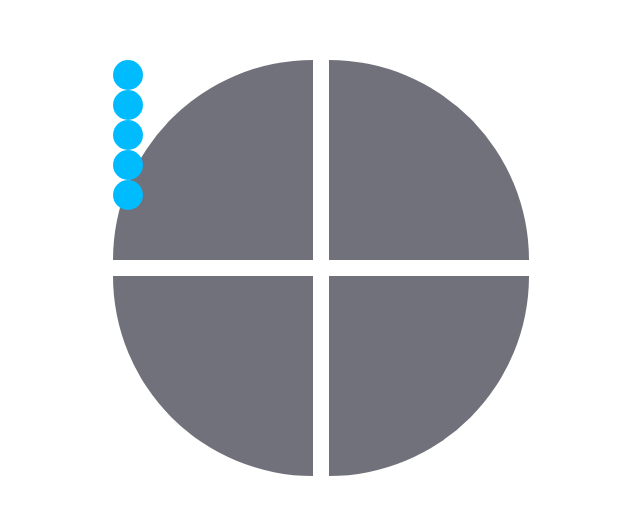
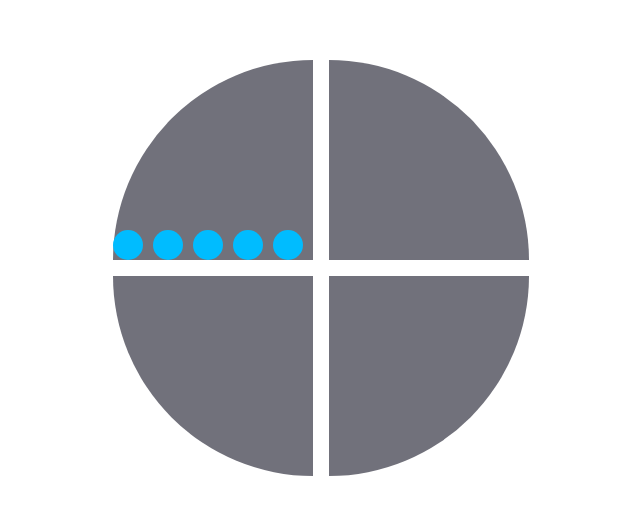
Before and after one commit to wenjie-yin/pizza, a React (Vite) app: page / in a window 1280 px wide. Shown: the part 132-646 px from the top of the page, without its empty margins (319-959 px from the left). Built offline with nearby package versions, Linux system fonts and the light colour scheme.

Commit message:
position at bottom

```diff
--- a/src/App.css
+++ b/src/App.css
@@ -11,7 +11,6 @@
   @apply grow bg-zinc-500 hover:bg-zinc-700;
   width: 200px;
   height: 200px;
-
 }
 
 .quadrant.tl{
--- a/src/App.tsx
+++ b/src/App.tsx
@@ -5,11 +5,11 @@ import { DndContext } from '@dnd-kit/core'
 import { Pizza, PizzaType, PizzaDirection } from './assets/pizza'
 
 const INITIAL_TOPPINGS: ToppingType[] = [
-  { id: 1, shape: 'circle', position: { x: 0, y: 0 } },
-  { id: 2, shape: 'circle', position: { x: 10, y: 0 } },
-  { id: 3, shape: 'circle', position: { x: 20, y: 0 } },
-  { id: 4, shape: 'circle', position: { x: 30, y: 0 } },
-  { id: 5, shape: 'circle', position: { x: 40, y: 0 } },
+  { id: 1, shape: 'circle'},
+  { id: 2, shape: 'circle'},
+  { id: 3, shape: 'circle'},
+  { id: 4, shape: 'circle'},
+  { id: 5, shape: 'circle'},
 ]
 
 const PIZZAS: PizzaType[] = [
@@ -33,7 +33,7 @@ function App(){
   // TODO: handle drop end
 
     return (
-      <div style={{position: 'relative'}}>
+      <div>
         <div className="flex grid grid-cols-2 place-content-center gap-4 ...">
         <DndContext>
           {PIZZAS.map((pizza)=> (
--- a/src/assets/pizza.tsx
+++ b/src/assets/pizza.tsx
@@ -19,10 +19,11 @@ export function Pizza( { pizza, toppings } : PizzaProps ) {
     });
 
     return (
-    <div ref={setNodeRef} className={`quadrant ${pizza.direction}`}>
-      {toppings.map(topping => ( // should be after filtering
-        <Topping topping={topping} />
-      ))}
+    <div ref={setNodeRef} className={`quadrant ${pizza.direction} flex flex-col justify-end`}>
+      <div className='grid grid-cols-5'>
+        {toppings.map(topping => (
+          <Topping topping={topping} /> ))}
+      </div>
     </div>
   )
 }
--- a/src/assets/topping.tsx
+++ b/src/assets/topping.tsx
@@ -9,7 +9,7 @@ type position = { x: number, y: number };
 export type ToppingType = {
   id: number;
   shape: ToppingShape;
-  position: position; // not sure how this works with trasnform below
+  position?: position; // not sure how this works with trasnform below
 };
 
 type ToppingProps = {
```
